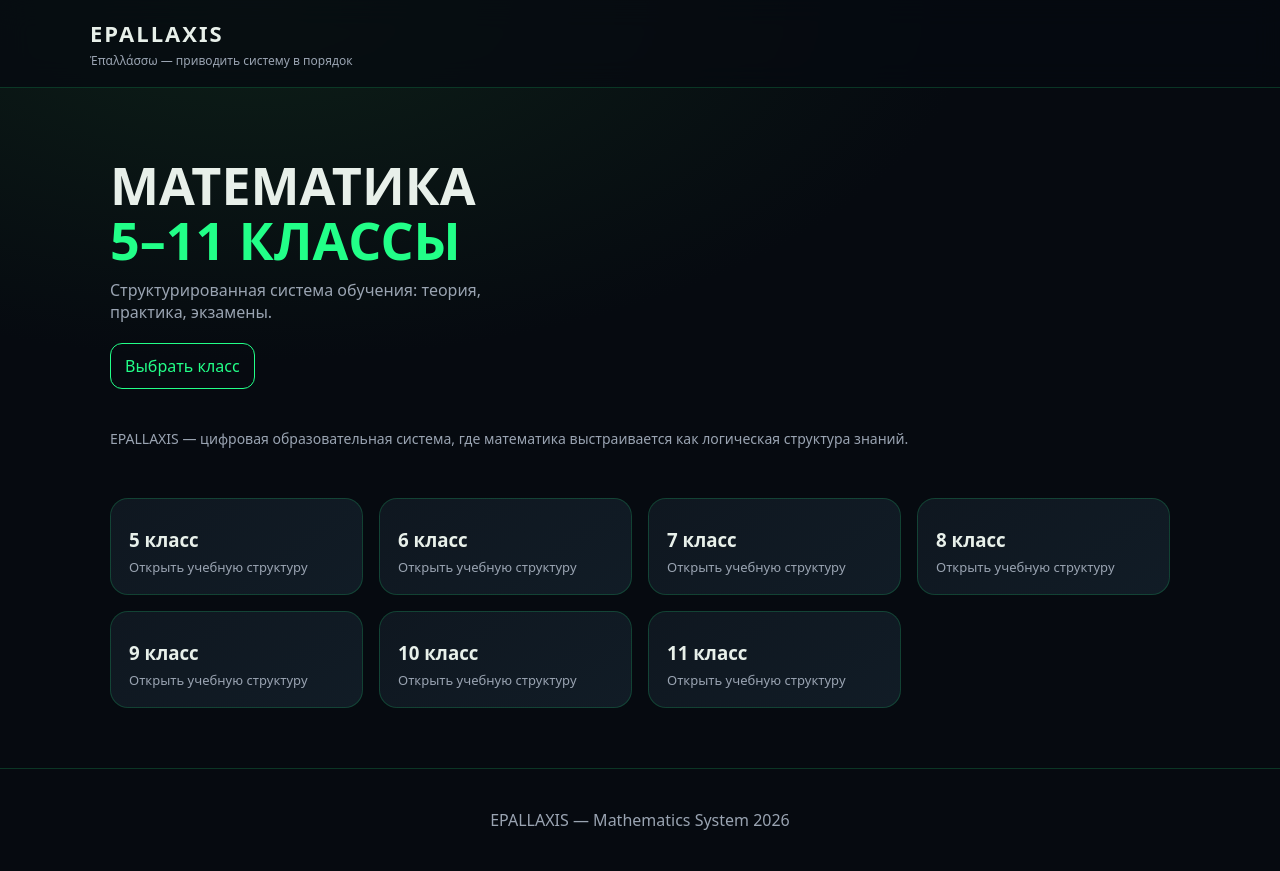
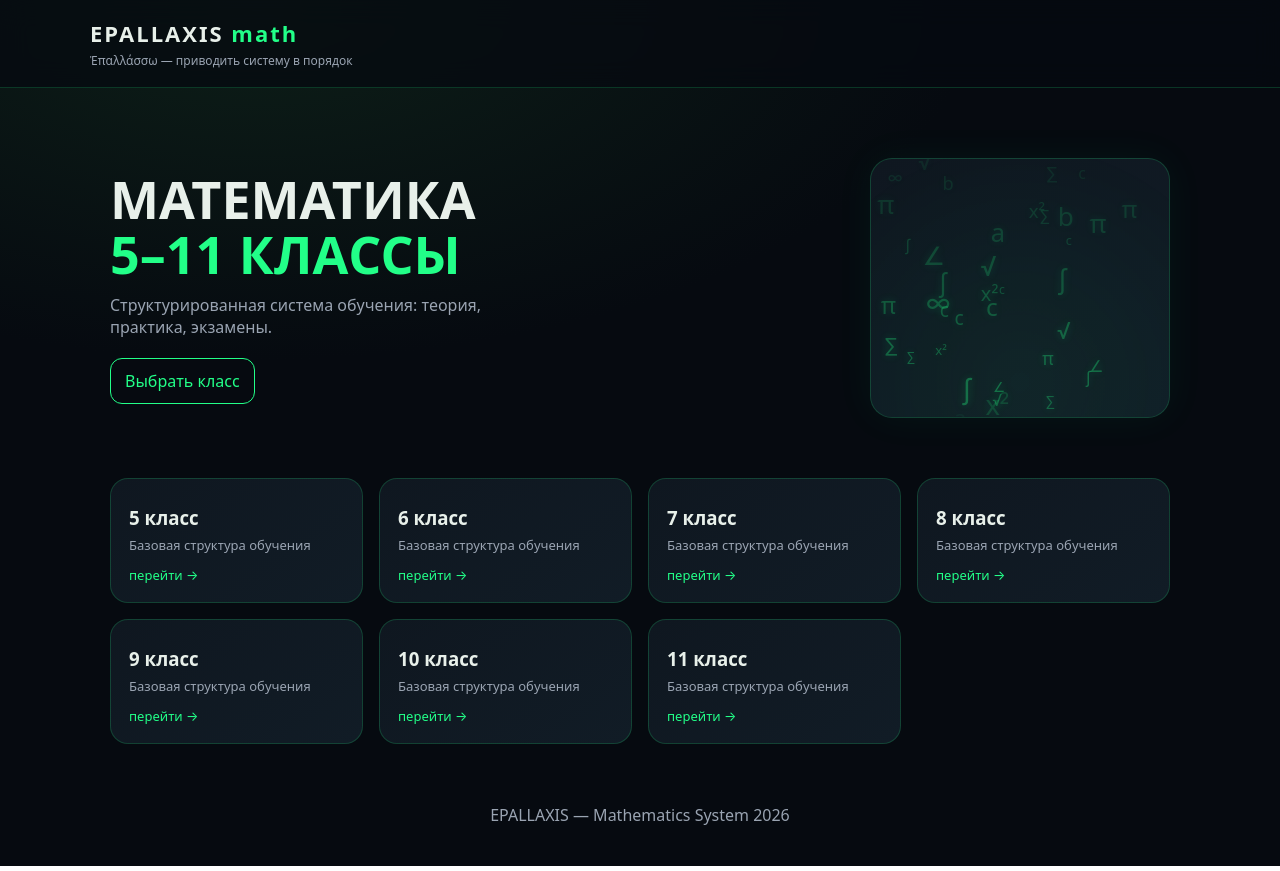
Before and after one commit to Drapejnik/epallaxis, a plain HTML site: page index.html in a window 1280 px wide. Drawn offline with Linux system fonts and the light colour scheme.

Commit message:
update site

```diff
--- a/index.html
+++ b/index.html
@@ -9,6 +9,7 @@
 :root{
   --bg:#060a10;
   --panel:#0f1720;
+  --panel2:#111c26;
   --text:#e8f0ea;
   --muted:#9aa4b2;
   --accent:#22ff88;
@@ -25,6 +26,7 @@
 body{
   background:radial-gradient(1200px 600px at 20% 0%, #0d1f18 0%, var(--bg) 60%);
   color:var(--text);
+  overflow-x:hidden;
 }
 
 /* ================= HEADER ================= */
@@ -32,6 +34,7 @@ body{
 header{
   position:sticky;
   top:0;
+  z-index:100;
   background:rgba(6,10,16,0.75);
   backdrop-filter:blur(14px);
   border-bottom:1px solid var(--border);
@@ -100,16 +103,6 @@ header{
   transform:translateY(-2px);
 }
 
-/* ================= INFO SNIPPET ================= */
-
-.snippet{
-  max-width:1100px;
-  margin:0 auto;
-  padding:0 20px 30px;
-  color:var(--muted);
-  font-size:14px;
-}
-
 /* ================= GRID ================= */
 
 .grid{
@@ -121,30 +114,80 @@ header{
   gap:16px;
 }
 
+/* ================= CARD ================= */
+
 .card{
-  background:linear-gradient(145deg,#0f1720,#111c26);
+  background:linear-gradient(145deg,var(--panel),var(--panel2));
   border:1px solid var(--border);
   border-radius:18px;
   padding:18px;
   cursor:pointer;
   transition:0.3s;
-  position:relative;
 }
 
 .card:hover{
   transform:translateY(-6px);
   border-color:var(--accent);
-  box-shadow:0 0 30px rgba(34,255,136,0.08);
+  box-shadow:0 0 25px rgba(34,255,136,0.08);
 }
 
-.card h3{
-  margin-top:10px;
+.card h3{margin-top:8px}
+.card p{margin-top:6px;color:var(--muted);font-size:13px}
+
+.go{
+  margin-top:12px;
+  color:var(--accent);
+  font-size:13px;
 }
 
-.card p{
-  margin-top:6px;
-  color:var(--muted);
-  font-size:13px;
+/* ================= HERO BOX (LAVA FIXED) ================= */
+
+.hero-box{
+  width:300px;
+  height:260px;
+  border-radius:22px;
+  border:1px solid var(--border);
+  background:linear-gradient(145deg,var(--panel),var(--panel2));
+  position:relative;
+  overflow:hidden;
+  flex-shrink:0;
+  box-shadow:0 0 40px rgba(34,255,136,0.05);
+}
+
+/* grid */
+.hero-box::before{
+  content:"";
+  position:absolute;
+  inset:0;
+  background:
+    linear-gradient(transparent 49%, rgba(34,255,136,0.04) 50%, transparent 51%),
+    linear-gradient(90deg, transparent 49%, rgba(34,255,136,0.04) 50%, transparent 51%);
+  background-size:34px 34px;
+  opacity:0.7;
+}
+
+/* glow */
+.hero-box::after{
+  content:"";
+  position:absolute;
+  inset:-40%;
+  background:radial-gradient(circle at 50% 70%, rgba(34,255,136,0.12), transparent 60%);
+  animation:breath 6s ease-in-out infinite;
+}
+
+@keyframes breath{
+  0%,100%{transform:scale(1);opacity:0.4;}
+  50%{transform:scale(1.08);opacity:0.6;}
+}
+
+/* lava symbols */
+.lava{
+  position:absolute;
+  bottom:-20px;
+  color:rgba(34,255,136,0.35);
+  font-size:14px;
+  pointer-events:none;
+  text-shadow:0 0 10px rgba(34,255,136,0.25);
 }
 
 /* ================= OVERLAY ================= */
@@ -152,31 +195,37 @@ header{
 .overlay{
   position:fixed;
   inset:0;
-  background:rgba(0,0,0,0.6);
+  background:rgba(0,0,0,0.55);
   backdrop-filter:blur(10px);
-  display:none;
+  display:flex;
   align-items:center;
   justify-content:center;
+
+  opacity:0;
+  pointer-events:none;
+  transition:0.3s ease;
 }
 
 .overlay.active{
-  display:flex;
-  animation:fade 0.25s ease;
+  opacity:1;
+  pointer-events:auto;
 }
 
 .panel{
   width:340px;
-  background:#0f1720;
+  background:var(--panel);
   border:1px solid var(--border);
   border-radius:18px;
   padding:18px;
-  box-shadow:0 0 50px rgba(0,0,0,0.6);
-  transform:translateY(20px);
-  animation:slide 0.25s forwards;
+  transform:translateY(20px) scale(0.97);
+  opacity:0;
+  transition:0.3s ease;
 }
 
-@keyframes fade{from{opacity:0}to{opacity:1}}
-@keyframes slide{to{transform:translateY(0)}}
+.overlay.active .panel{
+  transform:translateY(0) scale(1);
+  opacity:1;
+}
 
 .option{
   padding:12px;
@@ -192,16 +241,6 @@ header{
   background:rgba(34,255,136,0.05);
 }
 
-/* ================= FOOTNOTE ================= */
-
-footer{
-  text-align:center;
-  padding:40px 20px;
-  color:var(--muted);
-  border-top:1px solid var(--border);
-  margin-top:40px;
-}
-
 </style>
 </head>
 
@@ -209,7 +248,7 @@ footer{
 
 <header>
   <div class="brand">
-    <h1>EPALLAXIS</h1>
+    <h1>EPALLAXIS <span style="color:#22ff88">math</span></h1>
     <p>Ἐπαλλάσσω — приводить систему в порядок</p>
   </div>
 </header>
@@ -218,113 +257,91 @@ footer{
   <div>
     <h1>МАТЕМАТИКА<br><span>5–11 КЛАССЫ</span></h1>
     <p>Структурированная система обучения: теория, практика, экзамены.</p>
-
     <div class="buttons">
       <div class="btn" onclick="scrollToClasses()">Выбрать класс</div>
     </div>
   </div>
+
+  <div class="hero-box" id="lavaBox"></div>
 </section>
-
-<div class="snippet">
-  EPALLAXIS — цифровая образовательная система, где математика выстраивается как логическая структура знаний.
-</div>
 
 <section class="grid" id="grid"></section>
 
-<footer>
+<footer style="text-align:center;padding:40px;color:var(--muted)">
   EPALLAXIS — Mathematics System 2026
 </footer>
 
 <!-- OVERLAY -->
 <div class="overlay" id="overlay">
   <div class="panel">
-    <h3 id="title">Выбор направления</h3>
+    <h3 id="title">Выбор</h3>
     <div id="options"></div>
   </div>
 </div>
 
 <script>
 
-const classes=[
-  {n:5},
-  {n:6},
-  {n:7},
-  {n:8},
-  {n:9},
-  {n:10},
-  {n:11}
-];
+const classes=[5,6,7,8,9,10,11];
 
 const grid=document.getElementById("grid");
 const overlay=document.getElementById("overlay");
 const options=document.getElementById("options");
 const title=document.getElementById("title");
 
-classes.forEach(c=>{
+function classLink(n){
+  return `class${n}.html`;
+}
+
+/* ================= CARDS ================= */
+
+classes.forEach(n=>{
   const el=document.createElement("div");
   el.className="card";
-  el.innerHTML=`<h3>${c.n} класс</h3><p>Открыть учебную структуру</p>`;
-  el.onclick=()=>openClass(c.n);
+
+  el.innerHTML=`
+    <h3>${n} класс</h3>
+    <p>Базовая структура обучения</p>
+    <div class="go">перейти →</div>
+  `;
+
+  el.onclick=()=>openClass(n);
   grid.appendChild(el);
 });
 
-/* ================= NAV LOGIC ================= */
+/* ================= NAV ================= */
 
 function openClass(n){
 
+  if(n<=6){
+    window.location.href = classLink(n);
+    return;
+  }
+
+  overlay.classList.add("active");
   options.innerHTML="";
-  overlay.classList.add("active");
+  title.innerText=n+" класс";
 
   let items=[];
 
-  if(n<=6){
-    items=["Темы"];
-  }
-
-  else if(n<=8){
-    items=["Алгебра","Геометрия"];
-  }
-
-  else if(n===9){
-    items=["Алгебра","Геометрия","Экзамен"];
-  }
-
-  else if(n===10){
-    items=["Алгебра","Геометрия"];
-  }
-
-  else{
-    items=["Алгебра","Геометрия","ЦЭ / ЦТ"];
-  }
-
-  title.innerText=n+" класс";
+  if(n<=8) items=["Алгебра","Геометрия"];
+  else if(n===9) items=["Алгебра","Геометрия","Экзамен"];
+  else if(n===10) items=["Алгебра","Геометрия"];
+  else items=["Алгебра","Геометрия","ЦЭ / ЦТ"];
 
   items.forEach(i=>{
     const d=document.createElement("div");
     d.className="option";
     d.innerText=i;
-    d.onclick=()=>select(i,n);
+
+    d.onclick=()=>{
+      overlay.classList.remove("active");
+      setTimeout(()=>{
+        window.location.href = classLink(n) + "?type=" + encodeURIComponent(i);
+      },250);
+    };
+
     options.appendChild(d);
   });
-}
-
-/* ================= SELECTION ================= */
-
-function select(type,n){
-  overlay.classList.remove("active");
-
-  setTimeout(()=>{
-    const target=document.getElementById("grid");
-    target.scrollIntoView({behavior:"smooth"});
-  },200);
-
-  console.log("Selected:",n,type);
-}
-
-/* ================= SCROLL ================= */
-
-function scrollToClasses(){
-  document.getElementById("grid").scrollIntoView({behavior:"smooth"});
 }
 
 /* close overlay */
@@ -334,6 +351,61 @@ overlay.onclick=(e)=>{
   }
 };
 
+function scrollToClasses(){
+  document.getElementById("grid").scrollIntoView({behavior:"smooth"});
+}
+
+/* ================= LAVA LAMP ================= */
+
+const box=document.getElementById("lavaBox");
+const symbols=["√","∑","π","∫","∞","x²","a","b","c","∠"];
+
+function spawn(){
+  const el=document.createElement("div");
+  el.className="lava";
+  el.innerText=symbols[Math.floor(Math.random()*symbols.length)];
+
+  const x = Math.random()*260;
+  el.style.left = x+"px";
+
+  const size = 12 + Math.random()*16;
+  el.style.fontSize = size+"px";
+
+  const duration = 4000 + Math.random()*3000;
+  el.style.animation = `rise ${duration}ms linear forwards`;
+
+  box.appendChild(el);
+
+  let y = 0;
+  const speed = 0.6 + Math.random()*0.7;
+
+  function move(){
+    y += speed;
+    el.style.transform = `translateY(${-y}px)`;
+
+    if(y > 320){
+      el.remove();
+      return;
+    }
+    requestAnimationFrame(move);
+  }
+
+  requestAnimationFrame(move);
+}
+
+const style=document.createElement("style");
+style.innerHTML=`
+@keyframes rise{
+  from{opacity:0; transform:translateY(0);}
+  10%{opacity:1;}
+  to{opacity:0; transform:translateY(-320px);}
+}
+`;
+document.head.appendChild(style);
+
+/* density */
+setInterval(spawn, 120);
+
 </script>
 
 </body>
```
